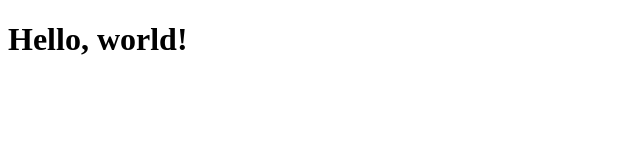
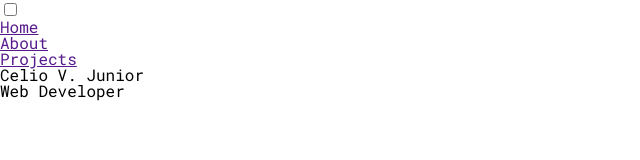
Before and after one commit to celiovjunior/tqi-bootcamp-project-01, a plain HTML site: page index.html in a window 1280 px wide. Shown: the whole page, without its empty margins (0-640 px from the left). Drawn offline with Linux system fonts and the light colour scheme.

Commit message:
setting variable colors and imported new font-family Roboto Mono

```diff
--- /dev/null
+++ b/css/_reset.css
@@ -0,0 +1,48 @@
+/* http://meyerweb.com/eric/tools/css/reset/
+   v2.0 | 20110126
+   License: none (public domain)
+*/
+
+html, body, div, span, applet, object, iframe,
+h1, h2, h3, h4, h5, h6, p, blockquote, pre,
+a, abbr, acronym, address, big, cite, code,
+del, dfn, em, img, ins, kbd, q, s, samp,
+small, strike, strong, sub, sup, tt, var,
+b, u, i, center,
+dl, dt, dd, ol, ul, li,
+fieldset, form, label, legend,
+table, caption, tbody, tfoot, thead, tr, th, td,
+article, aside, canvas, details, embed,
+figure, figcaption, footer, header, hgroup,
+menu, nav, output, ruby, section, summary,
+time, mark, audio, video {
+	margin: 0;
+	padding: 0;
+	border: 0;
+	font-size: 100%;
+	font: inherit;
+	vertical-align: baseline;
+}
+/* HTML5 display-role reset for older browsers */
+article, aside, details, figcaption, figure,
+footer, header, hgroup, menu, nav, section {
+	display: block;
+}
+body {
+	line-height: 1;
+}
+ol, ul {
+	list-style: none;
+}
+blockquote, q {
+	quotes: none;
+}
+blockquote:before, blockquote:after,
+q:before, q:after {
+	content: '';
+	content: none;
+}
+table {
+	border-collapse: collapse;
+	border-spacing: 0;
+}
--- /dev/null
+++ b/css/global.css
@@ -0,0 +1,12 @@
+@import url('https://fonts.googleapis.com/css2?family=Roboto+Mono:wght@200;300;400;500;700&display=swap');
+
+:root {
+  --color-one: #1F4690;
+  --color-two: #3A5BA0;
+  --color-three: #FFA500;
+  --color-four: #FFE5B4;
+}
+
+body {
+  font-family: 'Roboto Mono', monospace;
+}
--- a/css/style.css
+++ b/css/style.css
@@ -0,0 +1,2 @@
+@import '_reset.css';
+@import 'global.css';
--- a/index.html
+++ b/index.html
@@ -8,6 +8,29 @@
   <title>Celio - Web Developer</title>
 </head>
 <body>
-  <h1>Hello, world!</h1>
+  <header class="header-wrapper">
+    <div class="header">
+      <div class="checkbox-container">
+        <div class="checkbox-wrapper">
+          <input type="checkbox" id="toggle">
+          <label class="checkbox" for="toggle">
+            <div class="trace"></div>
+            <div class="trace"></div>
+            <div class="trace"></div>
+          </label>
+          <div class="menu"></div>
+          <nav class="menu-items">
+            <ul>
+              <li><a href="">Home</a></li>
+              <li><a href="">About</a></li>
+              <li><a href="">Projects</a></li>
+            </ul>
+          </nav>
+        </div>
+      </div>
+    </div>
+    <h1>Celio V. Junior</h1>
+    <h2>Web Developer</h2>
+  </header>
 </body>
 </html>
```
